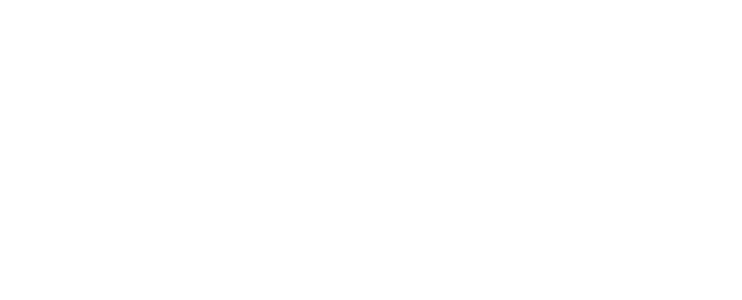
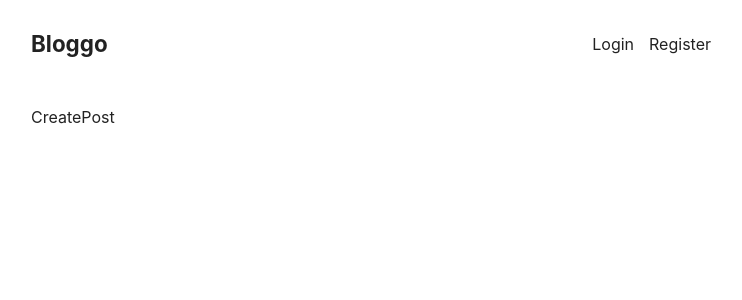
Before and after one commit to AFZL210/Bloggo, a React (Create React App) app: page /create in a window 1280 px wide. Before the commit this address had no page. Shown: the top 300 px of the page, without its empty margins (269-1011 px from the left). Built offline with nearby package versions, Linux system fonts and the light colour scheme; no server answers.

Commit message:
added create post page

```diff
--- a/src/App.js
+++ b/src/App.js
@@ -3,6 +3,7 @@ import { Routes, Route } from 'react-router-dom'
 import Layout from './Layout';
 import Index from './pages/Index';
 import LoginPage from './pages/LoginPage';
+import CreatePost from './pages/CreatePost';
 import RegisterPage from './pages/RegisterPage';
 import { UserContextProvider } from './UserContext';
 
@@ -18,6 +19,8 @@ function App() {
 
       <Route path='/register' element={<RegisterPage />} />
 
+      <Route path='/create' element={<CreatePost />} />
+
       </Route>
     </Routes>
     </UserContextProvider>
--- /dev/null
+++ b/src/pages/CreatePost.jsx
@@ -0,0 +1,9 @@
+import React from 'react'
+
+const CreatePost = () => {
+  return (
+    <div>CreatePost</div>
+  )
+}
+
+export default CreatePost
```
